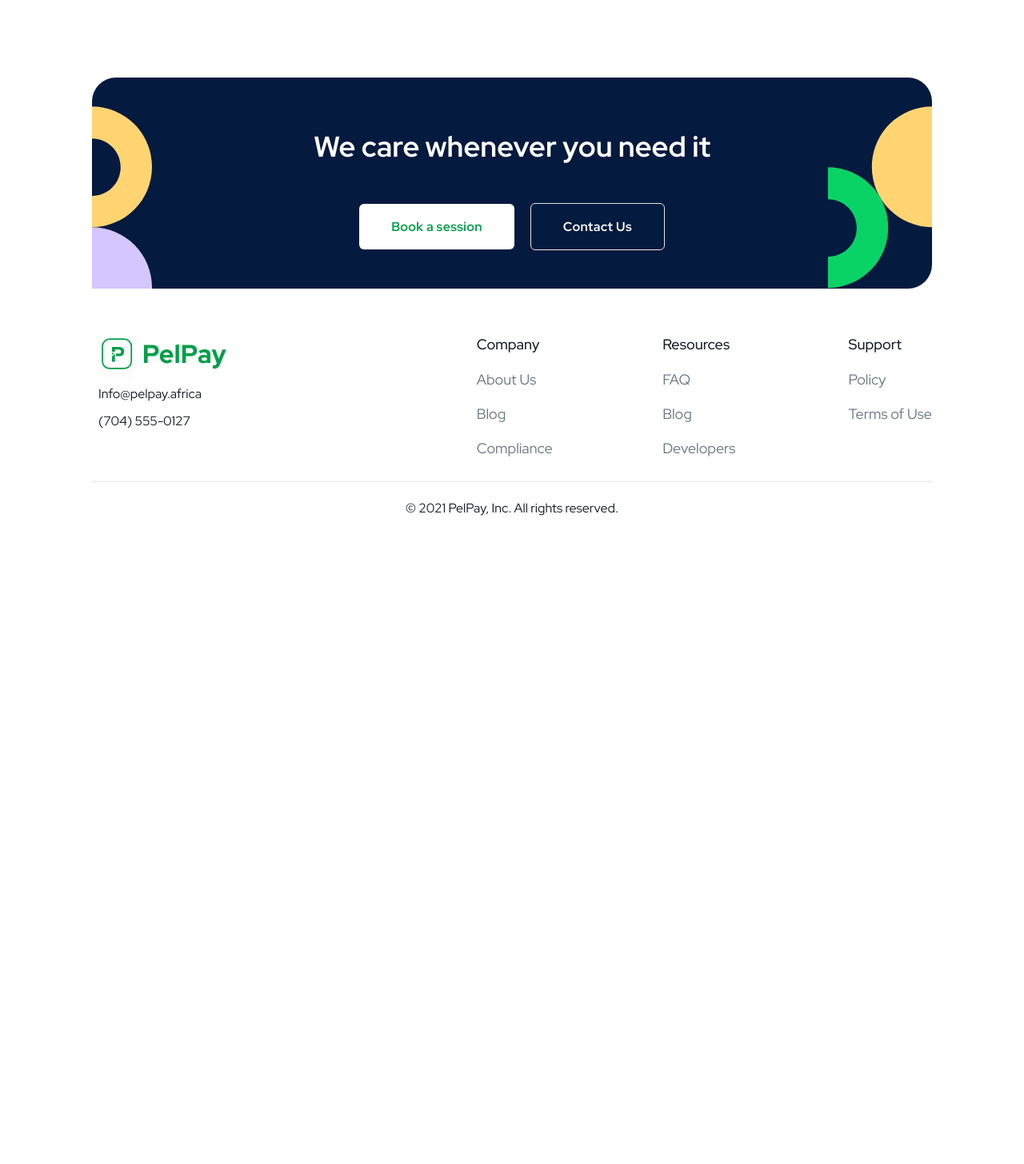
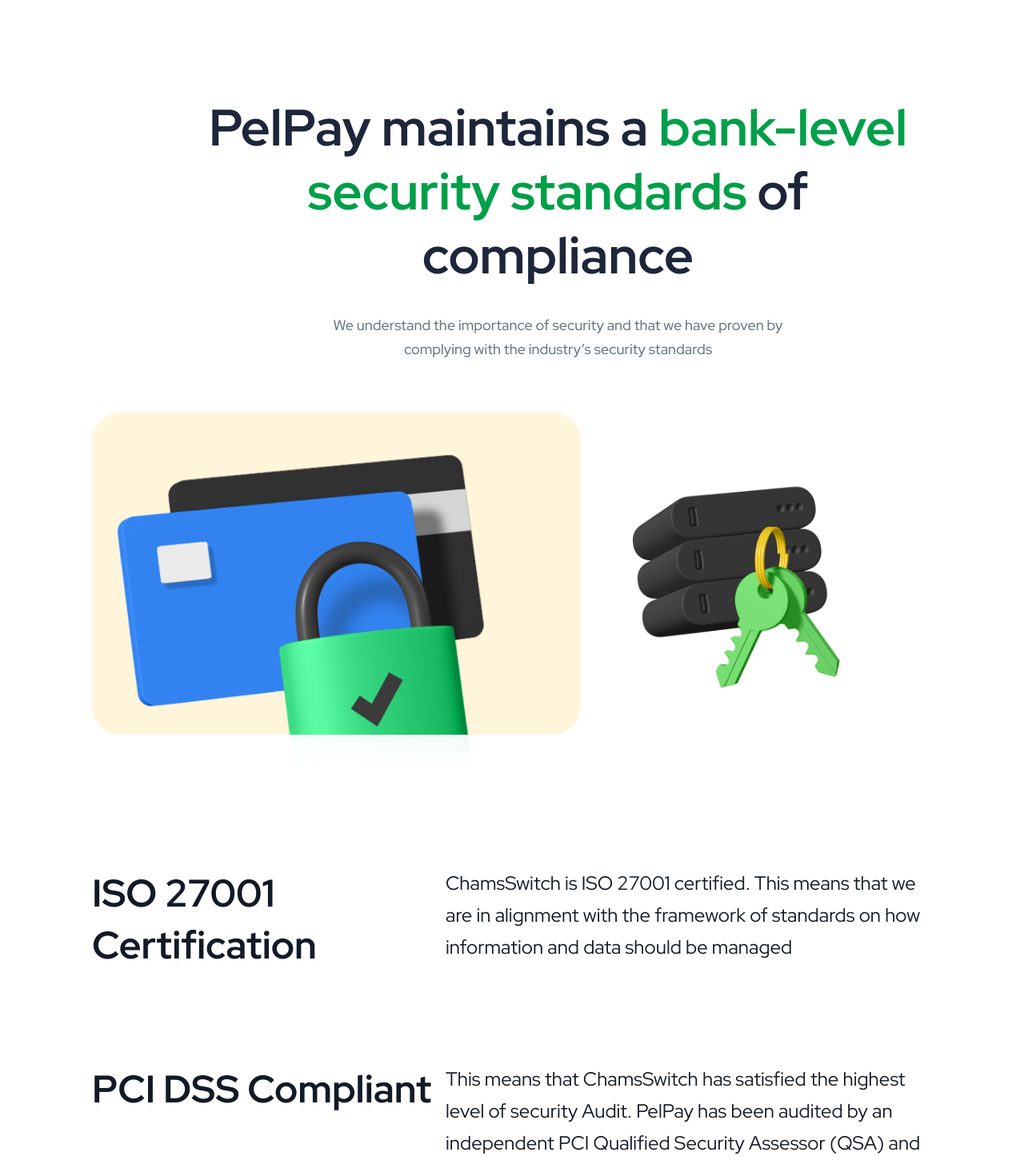
Before and after one commit to geekmaros/pelpay, a Vue app: page /compliance in a window 1280 px wide. Shown: the part 94-1550 px from the top of the page at 80% size. Before the commit the page ends 800 px from the top, so only its background shows below. Built offline with nearby package versions, Linux system fonts and the light colour scheme.

Commit message:
added compliance

```diff
--- a/src/components/Partials/Footer.vue
+++ b/src/components/Partials/Footer.vue
@@ -241,7 +241,7 @@
               text-lg
               leading-27px
             "
-            to="/"
+            to="compliance"
             >Compliance</router-link
           >
         </div>
--- a/src/router/index.js
+++ b/src/router/index.js
@@ -3,6 +3,7 @@
 import Home from "../views/Home.vue";
 import Developers from "../views/Developers.vue";
 import Features from "../views/Features.vue";
+import Compliance from "../views/Compliance.vue";
 
 Vue.use(VueRouter);
 
@@ -23,6 +24,11 @@
     component: Features,
   },
   {
+    path: "/compliance",
+    name: "Compliance",
+    component: Compliance,
+  },
+  {
     path: "/about",
     name: "About",
     // route level code-splitting
--- /dev/null
+++ b/src/views/Compliance.vue
@@ -0,0 +1,76 @@
+<template>
+  <section class="z-50 pb-4 about-hero bg-white pl-115 pr-115">
+    <div class="top-header w-fulls pt-103px pb-16 bg-white pl-115">
+      <h3
+        class="
+          font-bold
+          text-64px text-pelpayblack100
+          leading-80px
+          mx-auto
+          max-w-5xl
+          text-center
+        "
+      >
+        PelPay maintains a
+        <span class="text-primarygreen">bank-level security standards</span> of
+        compliance
+      </h3>
+      <p
+        class="
+          text-lg text-pelpaygray100
+          leading-30px
+          font-medium
+          text-center
+          mx-auto
+          max-w-xl
+          mt-8
+        "
+      >
+        We understand the importance of security and that we have proven by
+        complying with the industry’s security standards
+      </p>
+    </div>
+
+    <div class="compliance-image w-full flex justify-between">
+      <div class="comp-1">
+        <img src="../assets/images/comp1.png" alt="atm and padlock image" />
+      </div>
+
+      <div class="comp-2">
+        <img src="../assets/images/comp2.png" alt="atm and padlock image" />
+      </div>
+    </div>
+
+    <div class="compliance-text mt-111">
+      <div class="comp-wrapper mb-115 text-primarydark flex justify-between">
+        <h3 class="text-5xl w-full font-bold text-primarydark leading-65px">
+          ISO 27001 Certification
+        </h3>
+        <p class="text text-2xl max-w-38rem leading-10 font-normal">
+          ChamsSwitch is ISO 27001 certified. This means that we are in
+          alignment with the framework of standards on how information and data
+          should be managed
+        </p>
+      </div>
+
+      <div class="comp-wrapper text-primarydark flex justify-between">
+        <h3 class="text-5xl w-full font-bold text-primarydark leading-65px">
+          PCI DSS Compliant
+        </h3>
+        <p class="text text-2xl  max-w-38rem leading-10 font-normal">
+          This means that ChamsSwitch has satisfied the highest level of
+          security Audit. PelPay has been audited by an independent PCI
+          Qualified Security Assessor (QSA) and we're PCI DSS 3.2 compliant as a
+          Level 1 Service Provider (loosely referred to as PCI Level 1
+          compliance).
+        </p>
+      </div>
+    </div>
+  </section>
+</template>
+<script>
+export default {};
+</script>
+
+<style>
+</style>
--- a/tailwind.config.js
+++ b/tailwind.config.js
@@ -19,6 +19,7 @@
         104: "104px",
         103: "103px",
         106: "106px",
+        111: "111px",
         115: "115px",
         118: "118.7px",
         141: "141.7px",
```
Also changed, not shown: src/assets/images/comp1.png (added), src/assets/images/comp2.png (added).
